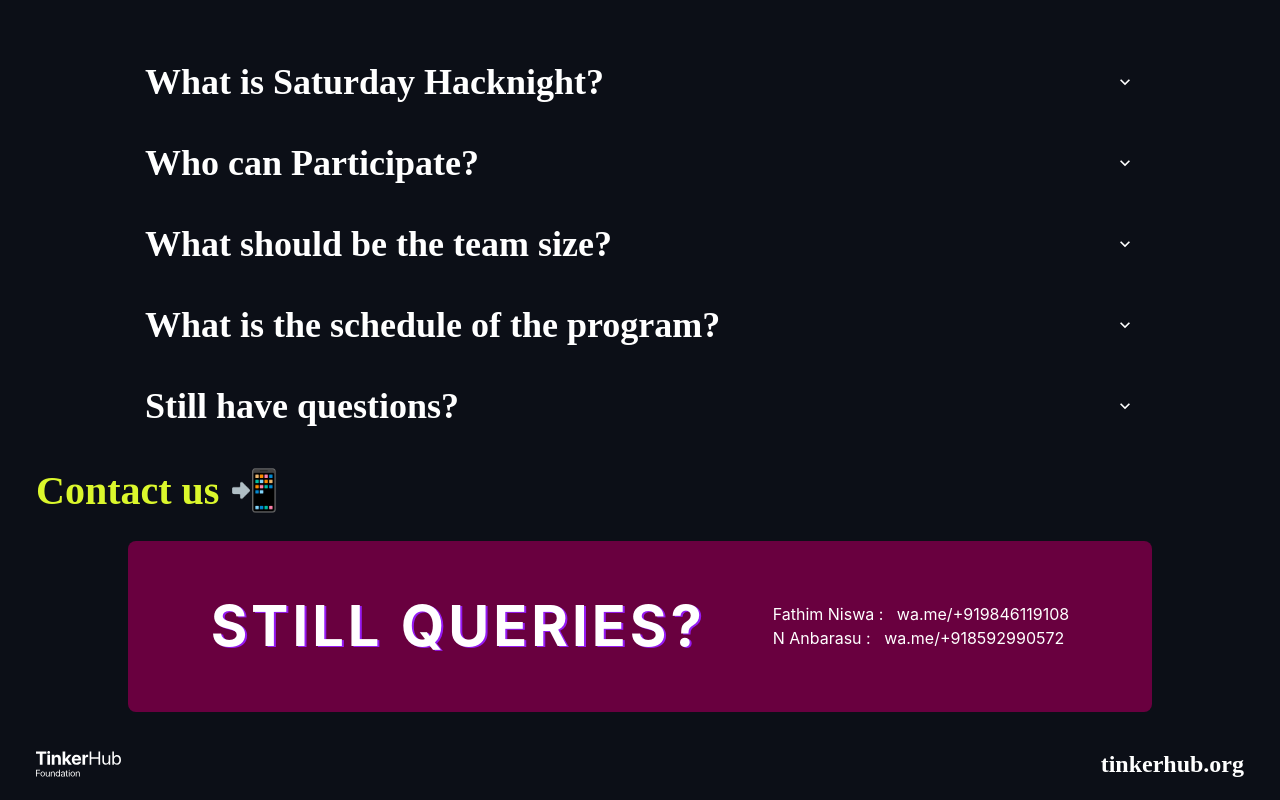
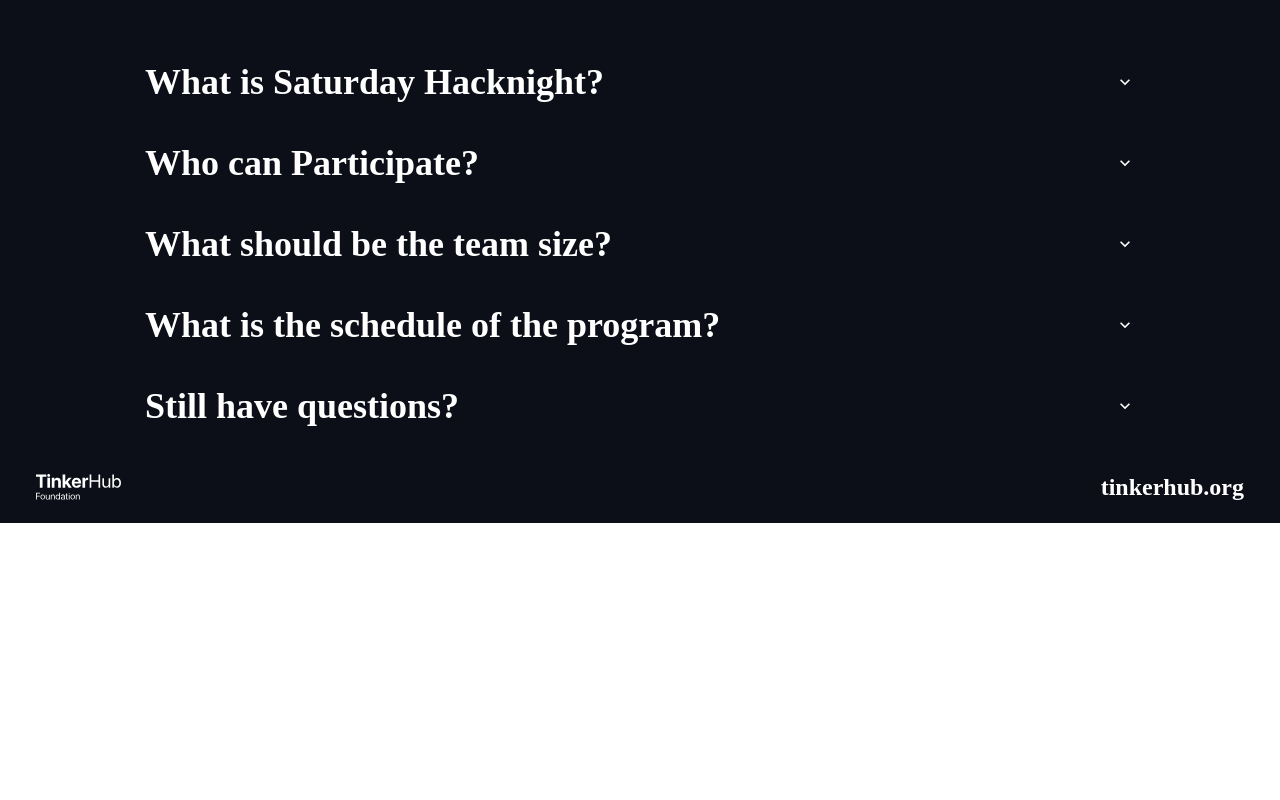
Before and after one commit to tinkerhub/saturday-hack-night, a React app in the folder apps/web/: page / in a window 1280 px wide. Shown: the part 2148-2948 px from the top of the page. After the commit the page ends 2671 px from the top, so only its background shows below. Built offline with nearby package versions, Linux system fonts and the light colour scheme; no server answers; a web font is replaced by a local one.

Commit message:
remove: contact page

```diff
--- a/apps/web/src/routes/Landing.tsx
+++ b/apps/web/src/routes/Landing.tsx
@@ -1,7 +1,7 @@
 import React from 'react';
 import { Footer } from '../components';
 import { Layout } from '../layout';
-import { Faq, Hear, Home, How, Queries, Why } from '../views/Landing';
+import { Faq, Hear, Home, How, Why } from '../views/Landing';
 
 const Landing = () => (
     <Layout>
@@ -10,7 +10,8 @@ const Landing = () => (
         <How />
         <Hear />
         <Faq />
-        <Queries />
+        {/*
+        <Queries /> */}
         <Footer />
     </Layout>
 );
--- a/apps/web/src/views/Landing/Queries.tsx
+++ b/apps/web/src/views/Landing/Queries.tsx
@@ -28,20 +28,7 @@ const Queries = () => (
             paddingInline="16px"
             paddingBlock="32px"
         >
-            <Heading
-                fontWeight="700"
-                color="#fff"
-                textAlign="center"
-                marginBlock="20px"
-                letterSpacing="4px"
-                fontSize={{
-                    base: '2rem',
-                    md: '3.5rem',
-                }}
-                textShadow="2px 1px #951BF4"
-            >
-                STILL QUERIES?
-            </Heading>
+            {' '}
             <VStack>
                 <Text fontSize="16px">
                     Fathim Niswa : &nbsp; wa.me/+919846119108
```
